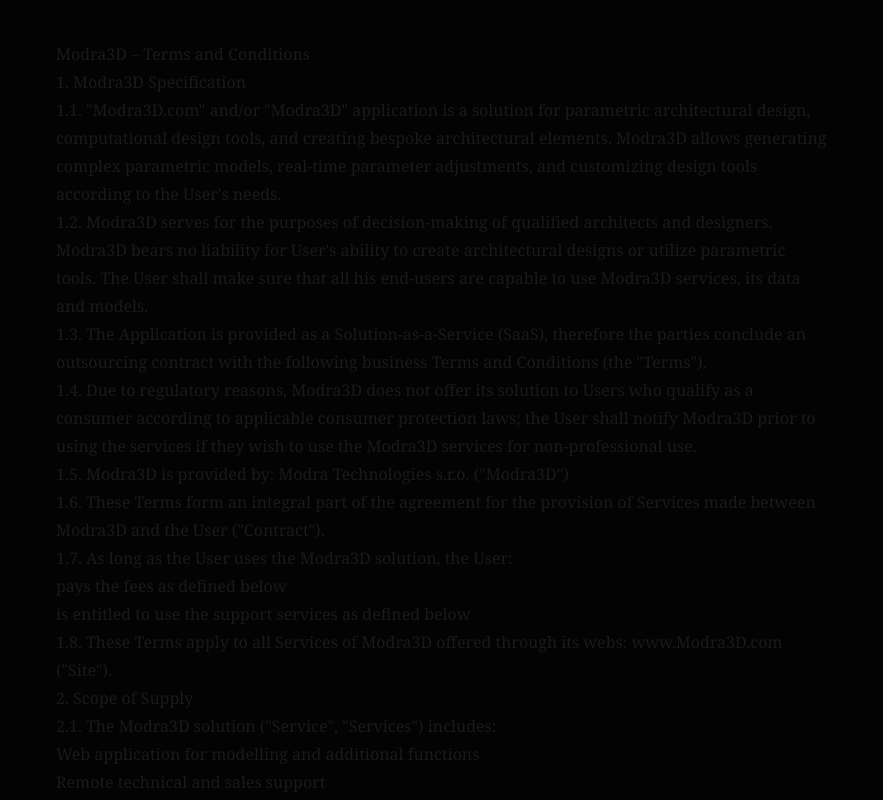
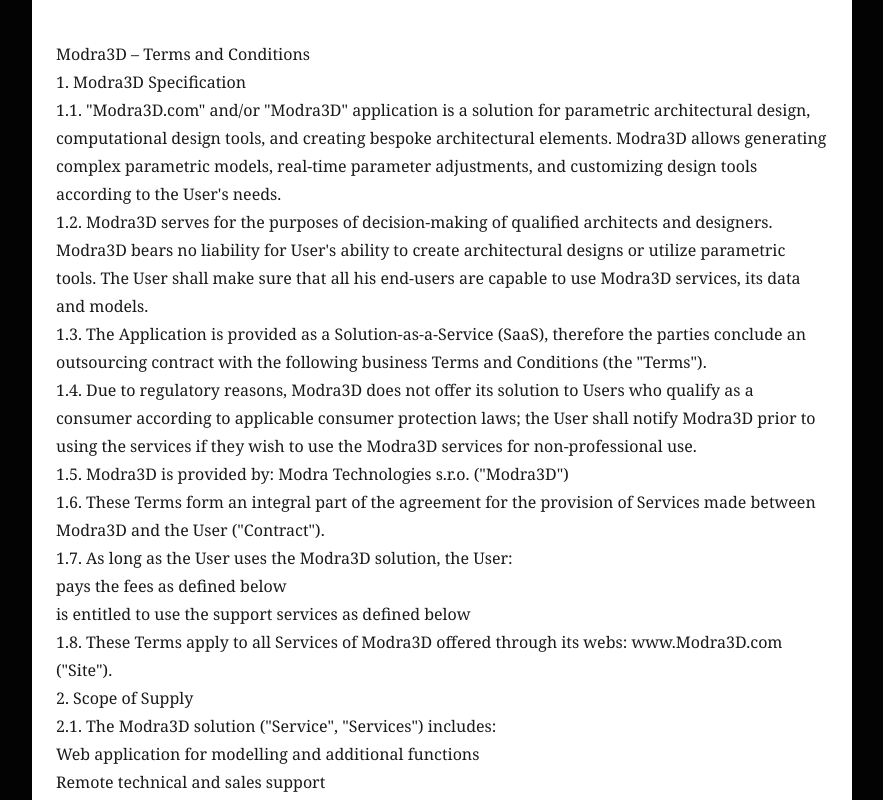
Before and after one commit to modra3d/web, a Next.js app: page /conditions in a window 1280 px wide. Shown: the top 800 px of the page, without its empty margins (198-1081 px from the left). Built offline with nearby package versions, Linux system fonts and the light colour scheme.

Commit message:
Update page.tsx

```diff
--- a/app/conditions/page.tsx
+++ b/app/conditions/page.tsx
@@ -1,7 +1,6 @@
 export default function Modra3DTerms() {
   return (
-    <div style={{ fontFamily: "Georgia, serif", maxWidth: 820, margin: "0 auto", padding: "40px 24px", color: "#1a1a1a", lineHeight: 1.75 }}>
-
+       <div style={{ fontFamily: "Georgia, serif", maxWidth: 820, margin: "0 auto", padding: "40px 24px", color: "#1a1a1a", lineHeight: 1.75, background: "#ffffff", minHeight: "100vh" }}>
       <h1>Modra3D – Terms and Conditions</h1>
 
       <h2>1. Modra3D Specification</h2>
```
